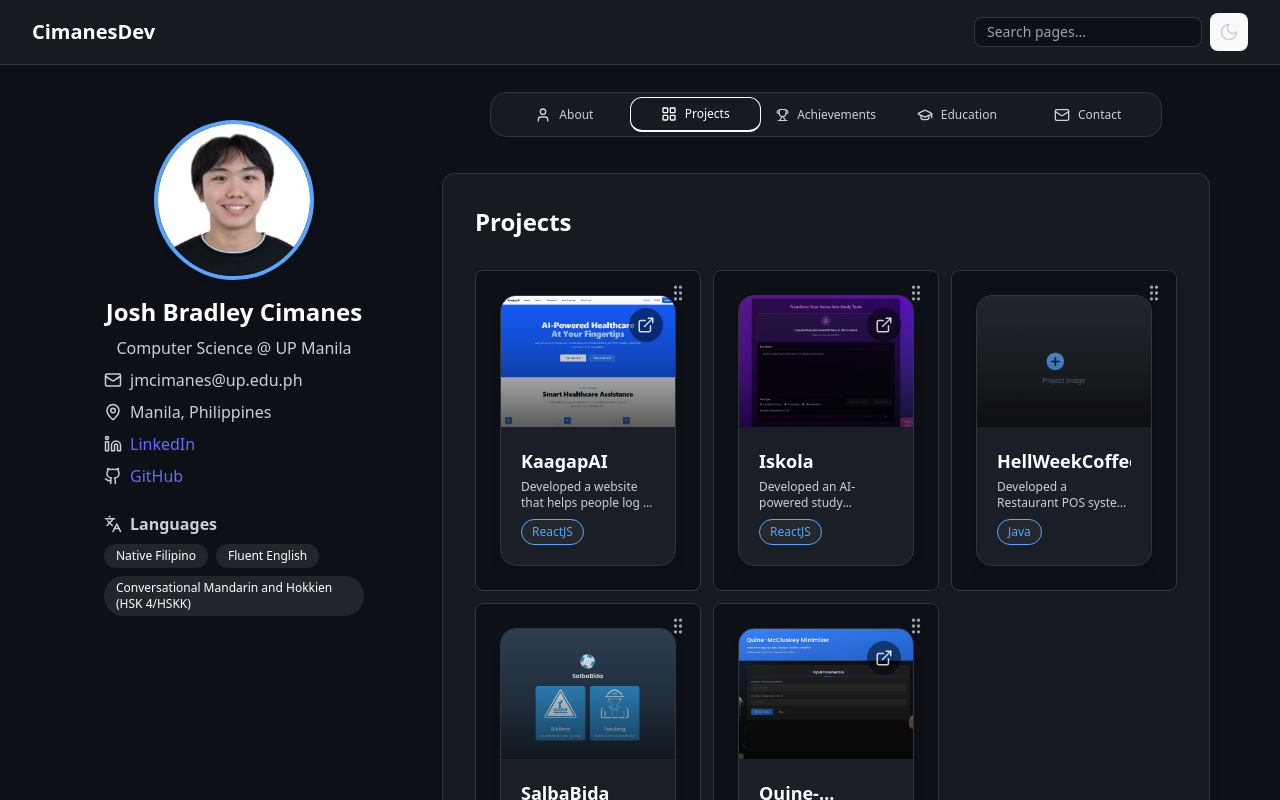
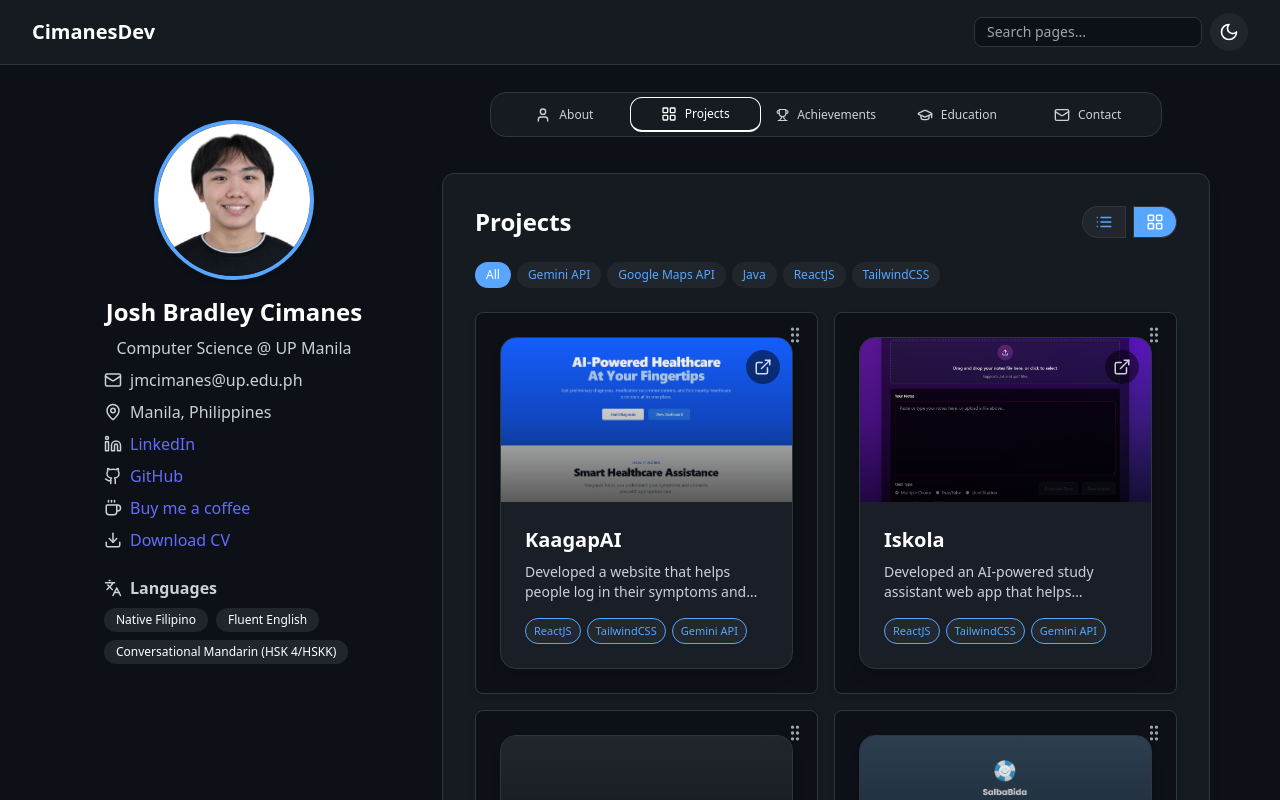
Before and after one commit to CimanesDev/portfoliov2, a React (Vite) app: page / in a window 1280 px wide. Both pictures are taken after a click on the button "View All Projects". Shown: the top 800 px of the page. Built offline with nearby package versions, Linux system fonts and the light colour scheme.

Commit message:
updated projects page, updated about page, fixes on the UI, added download resume and buy me a coffee button

```diff
--- a/src/components/MainContent.jsx
+++ b/src/components/MainContent.jsx
@@ -28,7 +28,7 @@ export default function MainContent({ setActive }) {
               <li>Backend Development (Python)</li>
               <li>Machine Learning (Python, Scikit-learn, TensorFlow)</li>
               <li>UI/UX Design (TailwindCSS, Figma)</li>
-              <li>Tools (Git, GitHub, Firebase, Netlify, Vercel)</li>
+              <li>Tools (Git, GitHub, Firebase, Netlify, Cursor)</li>
             </ul>
           </div>
         </div>
--- a/src/components/Navbar.jsx
+++ b/src/components/Navbar.jsx
@@ -58,7 +58,8 @@ export default function Navbar({ setActive, isDark, toggleTheme }) {
             />
             <button
               onClick={toggleTheme}
-              className="p-2 rounded-lg text-github-text dark:text-gray-700 hover:bg-[#21262d] dark:hover:bg-gray-200 transition-colors"
+              className="p-2 rounded-full bg-[#21262d] dark:bg-gray-200 text-white dark:text-gray-900 hover:bg-[#30363d] dark:hover:bg-gray-300 transition-colors"
+              title={isDark ? "Switch to Light Mode" : "Switch to Dark Mode"}
             >
               {isDark ? <Sun size={20} /> : <Moon size={20} />}
             </button>
@@ -68,13 +69,14 @@ export default function Navbar({ setActive, isDark, toggleTheme }) {
           <div className="flex sm:hidden items-center gap-2">
             <button
               onClick={toggleTheme}
-              className="p-2 rounded-lg text-github-text dark:text-gray-700 hover:bg-[#21262d] dark:hover:bg-gray-200 transition-colors"
+              className="p-2 rounded-full bg-[#21262d] dark:bg-gray-200 text-white dark:text-gray-900 hover:bg-[#30363d] dark:hover:bg-gray-300 transition-colors"
+              title={isDark ? "Switch to Light Mode" : "Switch to Dark Mode"}
             >
               {isDark ? <Sun size={20} /> : <Moon size={20} />}
             </button>
             <button
               onClick={() => setDrawerOpen(!drawerOpen)}
-              className="p-2 rounded-lg text-github-text dark:text-gray-700 hover:bg-[#21262d] dark:hover:bg-gray-200 transition-colors"
+              className="p-2 rounded-full bg-[#21262d] dark:bg-gray-200 text-white dark:text-gray-900 hover:bg-[#30363d] dark:hover:bg-gray-300 transition-colors"
             >
               {drawerOpen ? <X size={20} /> : <Menu size={20} />}
             </button>
@@ -96,7 +98,7 @@ export default function Navbar({ setActive, isDark, toggleTheme }) {
               <span className="text-lg font-bold text-white dark:text-gray-900">Menu</span>
               <button
                 onClick={() => setDrawerOpen(false)}
-                className="p-2 rounded-lg text-white dark:text-gray-900 bg-[#21262d] dark:bg-gray-200 hover:bg-[#30363d] dark:hover:bg-gray-300 focus:outline-none"
+                className="p-2 rounded-full bg-[#21262d] dark:bg-gray-200 text-white dark:text-gray-900 hover:bg-[#30363d] dark:hover:bg-gray-300 transition-colors"
                 aria-label="Close navigation menu"
               >
                 <X size={20} />
@@ -106,7 +108,7 @@ export default function Navbar({ setActive, isDark, toggleTheme }) {
               <button
                 key={link.key}
                 onClick={() => handleNavClick(link.key)}
-                className="w-full text-left px-3 py-2 text-base font-medium text-white dark:text-gray-900 hover:bg-[#21262d] dark:hover:bg-gray-200 rounded transition-colors"
+                className="w-full text-left px-3 py-2 text-base font-medium text-white dark:text-gray-900 bg-[#21262d] dark:bg-gray-100 hover:bg-[#30363d] dark:hover:bg-gray-200 rounded-lg transition-colors"
               >
                 {link.label}
               </button>
--- a/src/components/Sidebar.jsx
+++ b/src/components/Sidebar.jsx
@@ -1,6 +1,6 @@
 import React from 'react';
 import { motion } from 'framer-motion';
-import { Mail, MapPin, Linkedin, Github, Languages } from 'lucide-react';
+import { Mail, MapPin, Linkedin, Github, Languages, Download, Coffee } from 'lucide-react';
 import profilePic from '../assets/pic.png';
 
 export default function Sidebar() {
@@ -24,6 +24,15 @@ export default function Sidebar() {
         <div className="flex items-center gap-2 text-base text-github-text dark:text-gray-700"><MapPin size={18} /> Manila, Philippines</div>
         <div className="flex items-center gap-2 text-base text-github-text dark:text-gray-700"><Linkedin size={18} /> <a href="https://linkedin.com/in/joshcimanes" className="hover:underline focus:underline transition-colors" target="_blank" rel="noopener noreferrer">LinkedIn</a></div>
         <div className="flex items-center gap-2 text-base text-github-text dark:text-gray-700"><Github size={18} /> <a href="https://github.com/CimanesDev" className="hover:underline focus:underline transition-colors" target="_blank" rel="noopener noreferrer">GitHub</a></div>
+        <div className="flex items-center gap-2 text-base text-github-text dark:text-gray-700">
+          <Coffee size={18} />
+          <a href="https://buymeacoffee.com/cimanesdev" target="_blank" rel="noopener noreferrer" className="hover:underline focus:underline transition-colors">Buy me a coffee</a>
+        </div>
+        <div className="flex items-center gap-2 text-base text-github-text dark:text-gray-700">
+          <Download size={18} />
+          <a href="/public/resume/Josh Bradley Cimanes CV.pdf" download className="hover:underline focus:underline transition-colors">Download CV</a>
+        </div>
+
       </div>
       <div className="hidden md:block w-full mb-2">
         <div className="flex items-center gap-2 mb-2 text-github-text dark:text-gray-700 font-semibold text-base">
@@ -32,7 +41,7 @@ export default function Sidebar() {
         <div className="flex flex-wrap gap-2">
           <span className="bg-[#21262d] dark:bg-gray-200 text-xs text-white dark:text-gray-800 px-3 py-1 rounded-full">Native Filipino</span>
           <span className="bg-[#21262d] dark:bg-gray-200 text-xs text-white dark:text-gray-800 px-3 py-1 rounded-full">Fluent English</span>
-          <span className="bg-[#21262d] dark:bg-gray-200 text-xs text-white dark:text-gray-800 px-3 py-1 rounded-full">Conversational Mandarin and Hokkien (HSK 4/HSKK)</span>
+          <span className="bg-[#21262d] dark:bg-gray-200 text-xs text-white dark:text-gray-800 px-3 py-1 rounded-full">Conversational Mandarin (HSK 4/HSKK)</span>
         </div>
       </div>
     </motion.aside>
--- a/src/pages/AboutPage.jsx
+++ b/src/pages/AboutPage.jsx
@@ -1,16 +1,25 @@
 import React from 'react';
 import { motion } from 'framer-motion';
-import { Code2, Database, Server, GitBranch, Terminal, FileCode, Code, TerminalSquare, FileCode2, FileJson, FileType, GitFork } from 'lucide-react';
+import {
+  Code2,
+  Terminal,
+  Cpu,
+  FileText,
+  FileCode2,
+  FileJson,
+  Code,
+  GitFork
+} from 'lucide-react';
 
 const programmingIcons = [
-  { icon: <Code size={24} className="text-[#f89820]" />, label: 'Java' },
-  { icon: <TerminalSquare size={24} className="text-[#3776ab]" />, label: 'Python' },
-  { icon: <TerminalSquare size={24} className="text-[#00599c]" />, label: 'C++' },
-  { icon: <FileType size={24} className="text-[#e34c26]" />, label: 'HTML' },
+  { icon: <Code2 size={24} className="text-[#f89820]" />, label: 'Java' },
+  { icon: <Terminal size={24} className="text-[#3776ab]" />, label: 'Python' },
+  { icon: <Cpu size={24} className="text-[#00599c]" />, label: 'C++' },
+  { icon: <FileText size={24} className="text-[#e34c26]" />, label: 'HTML' },
   { icon: <FileCode2 size={24} className="text-[#1572b6]" />, label: 'CSS' },
   { icon: <FileJson size={24} className="text-[#f7df1e]" />, label: 'JavaScript' },
-  { icon: <Code2 size={24} className="text-[#61dafb]" />, label: 'React' },
-  { icon: <GitFork size={24} className="text-[#f34f29]" />, label: 'Git/TailwindCSS' },
+  { icon: <Code size={24} className="text-[#61dafb]" />, label: 'React' },
+  { icon: <GitFork size={24} className="text-[#f34f29]" />, label: 'TailwindCSS' },
 ];
 
 export default function AboutPage() {
@@ -45,7 +54,7 @@ export default function AboutPage() {
           <div className="font-semibold text-white dark:text-gray-900 mb-2 text-base sm:text-lg">Skills & Interests</div>
           <ul className="list-disc pl-5 text-xs sm:text-sm text-github-text dark:text-gray-700 space-y-1">
             <li><b>Tools & Platforms:</b> Git, GitHub, GitLab, VS Code, Unity</li>
-            <li><b>Languages:</b> Native Filipino, Fluent English, Conversational Mandarin and Hokkien (HSK 4/HSKK)</li>
+            <li><b>Languages:</b> Native Filipino, Fluent English, Conversational Mandarin (HSK 4/HSKK)</li>
             <li><b>Interests:</b> Hackathons, AI/ML, UI/UX, Student Leadership, Tech for Good</li>
           </ul>
         </div>
--- a/src/pages/ProjectsPage.jsx
+++ b/src/pages/ProjectsPage.jsx
@@ -1,5 +1,5 @@
-import React, { useState } from 'react';
-import { ExternalLink, X } from 'lucide-react';
+import React, { useState, useMemo } from 'react';
+import { ExternalLink, X, LayoutGrid, List as ListIcon } from 'lucide-react';
 import { motion, AnimatePresence } from 'framer-motion';
 import { DndContext, closestCenter, KeyboardSensor, PointerSensor, useSensor, useSensors } from '@dnd-kit/core';
 import { SortableContext, sortableKeyboardCoordinates, verticalListSortingStrategy } from '@dnd-kit/sortable';
@@ -9,7 +9,7 @@ const initialProjects = [
   {
     id: '1',
     title: 'KaagapAI',
-    stack: ['ReactJS'],
+    stack: ['ReactJS', 'TailwindCSS', 'Gemini API'],
     description: 'Developed a website that helps people log in their symptoms and lets AI analyze, get a diagnosis, and recommend nearby clinics/hospitals.',
     link: 'https://kaagap-ai.netlify.app',
     image: '/projects/kaagapai.png'
@@ -17,7 +17,7 @@ const initialProjects = [
   {
     id: '2',
     title: 'Iskola',
-    stack: ['ReactJS'],
+    stack: ['ReactJS', 'TailwindCSS', 'Gemini API'],
     description: 'Developed an AI-powered study assistant web app that helps students by summarizing uploaded notes, generating quizzes from the content, and providing a chatbot for concept clarification through Gemini API integration.',
     link: 'https://iskola-ai.netlify.app',
     image: '/projects/iskola.png'
@@ -33,7 +33,7 @@ const initialProjects = [
   {
     id: '4',
     title: 'SalbaBida',
-    stack: ['ReactJS'],
+    stack: ['ReactJS', 'Google Maps API'],
     description: 'Built the entire frontend of a real-time disaster response platform connecting victims (Biktima) with responders (Tutulong), delivering an intuitive and responsive user experience that streamlined emergency coordination.',
     link: null,
     image: '/projects/salbabida.png'
@@ -46,11 +46,36 @@ const initialProjects = [
     link: 'https://quinemccluskey-carocimanes.netlify.app',
     image: '/projects/quine.png'
   },
+  {
+    id: '6',
+    title: 'EDC atbp',
+    stack: ['ReactJS', 'TailwindCSS'],
+    description: 'Developed a complete e-commerce solution with role-based dashboards for administrators and customers, featuring product management, secure transactions, and real-time inventory tracking to replicate a seamless online shopping experience.',
+    link: 'https://edc-atbp.netlify.app',
+    image: '/projects/edc.png'
+  },
 ];
 
 export default function ProjectsPage() {
   const [projects, setProjects] = useState(initialProjects);
   const [selectedProject, setSelectedProject] = useState(null);
+  const [selectedStack, setSelectedStack] = useState(null);
+  const [viewMode, setViewMode] = useState('grid'); // 'grid' or 'list'
+
+  // Get unique stacks from all projects
+  const uniqueStacks = useMemo(() => {
+    const stacks = new Set();
+    projects.forEach(project => {
+      project.stack.forEach(tech => stacks.add(tech));
+    });
+    return Array.from(stacks).sort();
+  }, [projects]);
+
+  // Filter projects based on selected stack
+  const filteredProjects = useMemo(() => {
+    if (!selectedStack) return projects;
+    return projects.filter(project => project.stack.includes(selectedStack));
+  }, [projects, selectedStack]);
 
   const sensors = useSensors(
     useSensor(PointerSensor),
@@ -84,24 +109,78 @@ export default function ProjectsPage() {
         transition={{ duration: 0.7, ease: 'easeOut' }}
         className="bg-[#161b22] dark:bg-white border border-github-border dark:border-gray-200 rounded-xl p-4 sm:p-8 w-full max-w-5xl mx-auto shadow-lg"
       >
-        <h2 className="text-2xl font-bold text-white dark:text-gray-900 mb-8">Projects</h2>
+        <div className="flex flex-col sm:flex-row sm:items-center justify-between gap-4 mb-6">
+          <h2 className="text-2xl font-bold text-white dark:text-gray-900">Projects</h2>
+          {/* View Toggle */}
+          <div className="flex items-center gap-2">
+            <button
+              onClick={() => setViewMode('list')}
+              className={`px-3 py-1.5 rounded-l-full border border-github-border dark:border-gray-300 transition-colors flex items-center gap-1 text-sm font-medium
+                ${viewMode === 'list'
+                  ? 'bg-[#58a6ff] dark:bg-blue-500 text-white'
+                  : 'bg-[#21262d] dark:bg-gray-200 text-[#58a6ff] dark:text-blue-600 hover:bg-[#30363d] dark:hover:bg-gray-300'}
+              `}
+              aria-label="List view"
+            >
+              <ListIcon size={18} />
+            </button>
+            <button
+              onClick={() => setViewMode('grid')}
+              className={`px-3 py-1.5 rounded-r-full border-t border-b border-r border-github-border dark:border-gray-300 transition-colors flex items-center gap-1 text-sm font-medium -ml-px
+                ${viewMode === 'grid'
+                  ? 'bg-[#58a6ff] dark:bg-blue-500 text-white'
+                  : 'bg-[#21262d] dark:bg-gray-200 text-[#58a6ff] dark:text-blue-600 hover:bg-[#30363d] dark:hover:bg-gray-300'}
+              `}
+              aria-label="Grid view"
+            >
+              <LayoutGrid size={18} />
+            </button>
+          </div>
+        </div>
+        {/* Stack Filter */}
+        <div className="flex flex-wrap gap-1.5 mb-6">
+          <button
+            onClick={() => setSelectedStack(null)}
+            className={`px-2.5 py-1 rounded-full text-xs font-medium transition-colors ${
+              selectedStack === null
+                ? 'bg-[#58a6ff] dark:bg-blue-500 text-white'
+                : 'bg-[#21262d] dark:bg-gray-200 text-[#58a6ff] dark:text-blue-600 hover:bg-[#30363d] dark:hover:bg-gray-300'
+            }`}
+          >
+            All
+          </button>
+          {uniqueStacks.map((stack) => (
+            <button
+              key={stack}
+              onClick={() => setSelectedStack(stack)}
+              className={`px-2.5 py-1 rounded-full text-xs font-medium transition-colors ${
+                selectedStack === stack
+                  ? 'bg-[#58a6ff] dark:bg-blue-500 text-white'
+                  : 'bg-[#21262d] dark:bg-gray-200 text-[#58a6ff] dark:text-blue-600 hover:bg-[#30363d] dark:hover:bg-gray-300'
+              }`}
+            >
+              {stack}
+            </button>
+          ))}
+        </div>
         <DndContext
           sensors={sensors}
           collisionDetection={closestCenter}
           onDragEnd={handleDragEnd}
         >
           <SortableContext
-            items={projects.map(project => project.id)}
+            items={filteredProjects.map(project => project.id)}
             strategy={verticalListSortingStrategy}
           >
-            <div className="grid grid-cols-1 sm:grid-cols-2 lg:grid-cols-3 gap-3">
-              {projects.map((proj) => (
+            {viewMode === 'grid' ? (
+              <div className="grid grid-cols-1 md:grid-cols-2 gap-4">
+                {filteredProjects.map((proj) => (
                   <DraggableCard key={proj.id} id={proj.id}>
                     <div
-                    className="flex flex-col h-full cursor-pointer group rounded-2xl overflow-hidden shadow-lg border border-github-border dark:border-gray-200 bg-[#1a1f27] dark:bg-gray-50 transition-transform duration-200 hover:-translate-y-1 hover:shadow-2xl"
+                      className="flex flex-col h-full cursor-pointer group rounded-2xl overflow-hidden shadow-lg border border-github-border dark:border-gray-200 bg-[#1a1f27] dark:bg-gray-50 transition-all duration-200 hover:-translate-y-1 hover:shadow-2xl"
                       onClick={() => setSelectedProject(proj)}
                     >
-                    <div className="relative w-full aspect-[4/3] overflow-hidden">
+                      <div className="relative w-full aspect-[16/9] overflow-hidden">
                         <img
                           src={proj.image}
                           alt={proj.title}
@@ -126,16 +205,16 @@ export default function ProjectsPage() {
                           </motion.a>
                         )}
                       </div>
-                    <div className="flex-1 p-5 bg-transparent">
-                      <h3 className="font-semibold text-white dark:text-gray-900 text-lg mb-1 line-clamp-1">
+                      <div className="flex-1 p-6 bg-transparent">
+                        <h3 className="font-semibold text-white dark:text-gray-900 text-xl mb-2 line-clamp-1">
                           {proj.title}
                         </h3>
-                      <p className="text-xs text-github-text dark:text-gray-700 mb-2 line-clamp-2 min-h-[2.5em]">
+                        <p className="text-sm text-github-text dark:text-gray-700 mb-4 line-clamp-2 min-h-[2.5em]">
                           {proj.description}
                         </p>
-                      <div className="flex flex-wrap gap-2 mt-auto">
+                        <div className="flex flex-wrap gap-1.5 mt-auto">
                           {proj.stack.map((tech, j) => (
-                          <span key={j} className="px-2.5 py-1 rounded-full bg-[#23272e] dark:bg-blue-100 border border-[#58a6ff] dark:border-blue-400 text-xs text-[#58a6ff] dark:text-blue-600 font-medium shadow-sm">
+                            <span key={j} className="px-2 py-1 rounded-full bg-[#23272e] dark:bg-blue-100 border border-[#58a6ff] dark:border-blue-400 text-[11px] text-[#58a6ff] dark:text-blue-600 font-medium shadow-sm">
                               {tech}
                             </span>
                           ))}
@@ -145,6 +224,30 @@ export default function ProjectsPage() {
                   </DraggableCard>
                 ))}
               </div>
+            ) : (
+              <div className="flex flex-col gap-2">
+                {filteredProjects.map((proj) => (
+                  <DraggableCard key={proj.id} id={proj.id}>
+                    <div className="flex items-center gap-2 p-2 bg-[#181c23] dark:bg-gray-100 rounded-lg border border-github-border dark:border-gray-200 shadow-sm hover:shadow-md transition-shadow">
+                      <div className="flex-1 min-w-0">
+                        <div className="flex items-center gap-1">
+                          <h3 className="font-semibold text-white dark:text-gray-900 text-sm truncate">{proj.title}</h3>
+                          {proj.link && (
+                            <a href={proj.link} target="_blank" rel="noopener noreferrer" className="text-[#58a6ff] dark:text-blue-600 hover:underline" onClick={e => e.stopPropagation()}><ExternalLink size={14} /></a>
+                          )}
+                        </div>
+                        <p className="text-[11px] text-github-text dark:text-gray-700 truncate font-normal">{proj.description}</p>
+                        <div className="flex flex-wrap gap-1 mt-1">
+                          {proj.stack.map((tech, j) => (
+                            <span key={j} className="px-2 py-0.5 rounded-full bg-[#23272e] dark:bg-blue-100 border border-[#58a6ff] dark:border-blue-400 text-[10px] text-[#58a6ff] dark:text-blue-600 font-medium">{tech}</span>
+                          ))}
+                        </div>
+                      </div>
+                    </div>
+                  </DraggableCard>
+                ))}
+              </div>
+            )}
           </SortableContext>
         </DndContext>
 
```
Also changed, not shown: public/projects/edc.png (added), 1 other file (tests, documents, lock files or other folders). Lines whose indentation alone changed are shown as unchanged.
